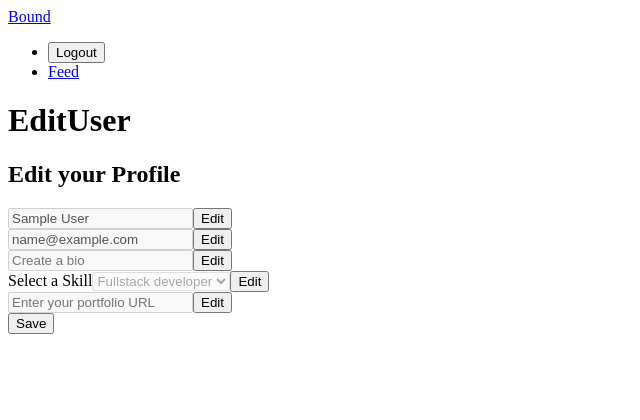
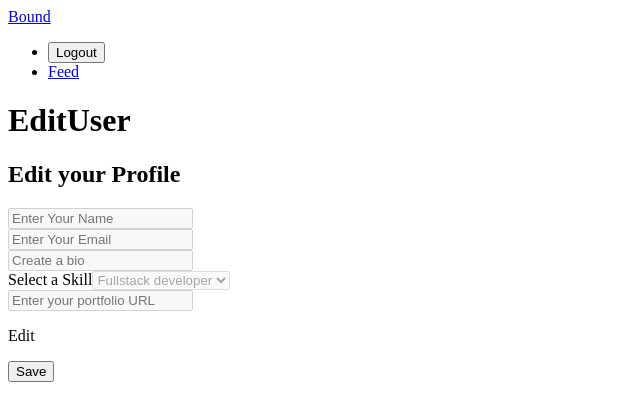
Before and after one commit to LaSav/bound-rest, a React (Create React App) app in the folder frontend/: page /edit-profile in a window 1280 px wide. Shown: the top 420 px of the page, without its empty margins (0-640 px from the left). Built offline with nearby package versions, Linux system fonts and the light colour scheme; no server answers; sample sign-in values are in the browser's storage.

Commit message:
Fix userForm properties bug

```diff
--- a/frontend/src/components/UserForm.jsx
+++ b/frontend/src/components/UserForm.jsx
@@ -8,11 +8,11 @@ function UserForm({ profile }) {
   const navigate = useNavigate();
 
   const [formData, setFormData] = useState({
-    name: profile?.name,
-    email: profile?.email,
-    bio: profile?.bio,
-    offeredSkill: profile?.offeredSkill,
-    portfolio: profile?.portfolio,
+    name: profile.name,
+    email: profile.email,
+    bio: profile.bio,
+    offeredSkill: profile.offeredSkill,
+    portfolio: profile.portfolio,
   });
 
   const { name, email, bio, offeredSkill, portfolio } = formData;
@@ -62,13 +62,6 @@ function UserForm({ profile }) {
               disabled={disabled}
               onChange={onChange}
             />
-            <button
-              type='submit'
-              className='btn btn-block'
-              onClick={handleEdit}
-            >
-              Edit
-            </button>
           </div>
           <div className='form-group'>
             <input
@@ -81,13 +74,6 @@ function UserForm({ profile }) {
               disabled={disabled}
               onChange={onChange}
             />
-            <button
-              type='submit'
-              className='btn btn-block'
-              onClick={handleEdit}
-            >
-              Edit
-            </button>
           </div>
           <div className='form-group'>
             <input
@@ -100,9 +86,6 @@ function UserForm({ profile }) {
               disabled={disabled}
               onChange={onChange}
             />
-            <button type='submit' className='btn btn-block'>
-              Edit
-            </button>
           </div>
           <div className='form-group'>
             <label htmlFor='offeredSkill'>Select a Skill</label>
@@ -119,9 +102,6 @@ function UserForm({ profile }) {
               <option value='UX designer'>UX designer</option>
               <option value='copywriter'>Copywriter</option>
             </select>
-            <button type='submit' className='btn btn-block'>
-              Edit
-            </button>
           </div>
           <div className='form-group'>
             <input
@@ -134,11 +114,9 @@ function UserForm({ profile }) {
               disabled={disabled}
               onChange={onChange}
             />
-            <button type='submit' className='btn btn-block'>
-              Edit
-            </button>
           </div>
           <div className='form-group'>
+            <p onClick={handleEdit}>Edit</p>
             <button type='submit' className='btn btn-block'>
               Save
             </button>
--- a/frontend/src/pages/EditUser.jsx
+++ b/frontend/src/pages/EditUser.jsx
@@ -9,17 +9,21 @@ function EditUser() {
   const dispatch = useDispatch();
   const navigate = useNavigate();
   const { user } = useSelector((state) => state.auth);
-  const { profile, isLoading, isComplete, isError, message } = useSelector(
+  const { profile, isLoading, isError, message } = useSelector(
     (state) => state.user
   );
 
   useEffect(() => {
+    if (isError) {
+      console.log(message);
+    }
+
     if (!user) {
       navigate('/login');
     }
 
     dispatch(getUser());
-  }, [user, navigate, dispatch]);
+  }, [user, navigate, dispatch, isError, message]);
 
   useEffect(() => {
     return () => {
@@ -34,7 +38,7 @@ function EditUser() {
   return (
     <>
       <h1>EditUser</h1>
-      <UserForm profile={(profile, isComplete, user)} />
+      <UserForm profile={profile} />
     </>
   );
 }
```
